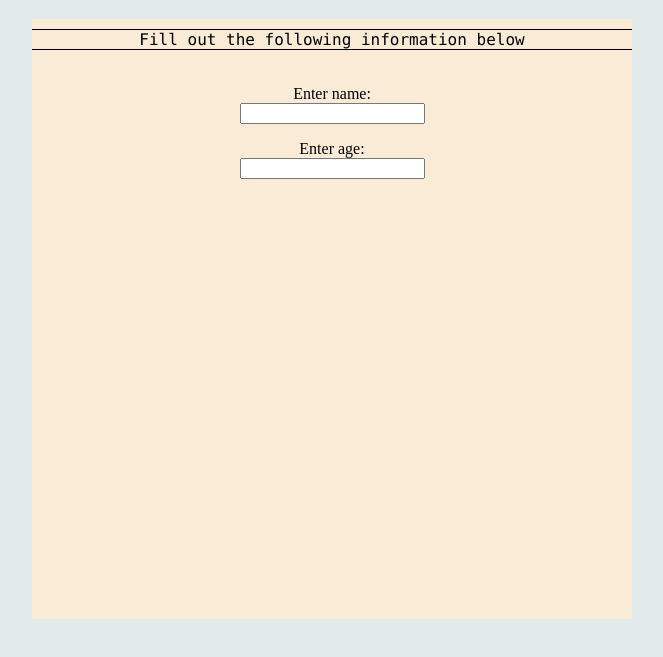
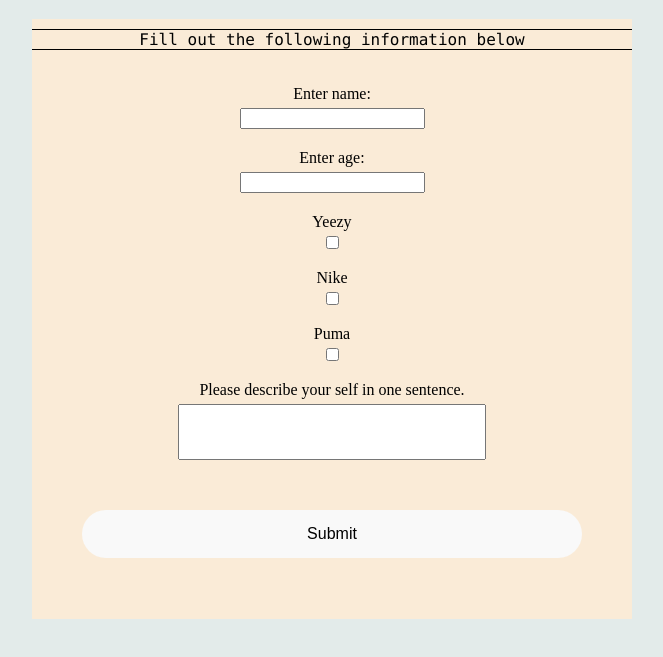
Before and after one commit to AngeloTree/CoolClubForm, a plain HTML site: page index.html in a window 1280 px wide. Shown: the part 61-718 px from the top of the page, without its empty margins (308-971 px from the left). Drawn offline with Linux system fonts and the light colour scheme.

Commit message:
Added check box and a button

```diff
--- a/css/main.css
+++ b/css/main.css
@@ -26,5 +26,23 @@ body {
   position: relative;
   display: block;
   margin: 0 auto;
-  margin-bottom: -20px;
+  margin-bottom: 20px;
+  margin-top: 5px;
 }
+
+#describe {
+  height: 50px;
+  width: 300px;
+}
+
+#button1 {
+  margin-top: 30px;
+  background-color: #f9f9f9;
+  border: none;
+  padding: 15px 32px;
+  text-align: center;
+  text-decoration: none;
+  font-size: 16px;
+  border-radius: 75px;
+  width: 500px;
+}
--- a/index.html
+++ b/index.html
@@ -11,14 +11,25 @@
     <h1>Cool Club Form</h1>
     <div class="parent-container">
       <p>Fill out the following information below</p>
-      <form action="">
+      <form action="" id="form1">
         <label for="#name">Enter name:</label>
         <input type="text" id="name" />
-        <br />
-        <br />
         <label for="#age">Enter age:</label>
         <input type="text" id="age" />
+
+        <label for="shoe1">Yeezy</label>
+        <input type="checkbox" id="shoe1" name="shoe1" value="Yeezy" />
+        <label for="shoe2">Nike</label>
+        <input type="checkbox" id="shoe2" name="shoe2" value="Nike" />
+        <label for="shoe3">Puma</label>
+        <input type="checkbox" id="shoe3" name="shoe3" value="Puma" />
+
+        <label for="">Please describe your self in one sentence.</label>
+        <input type="text" id="describe" />
       </form>
+      <button id="button1" type="submit" form="form1" value="Submit">
+        Submit
+      </button>
     </div>
   </body>
 </html>
```
